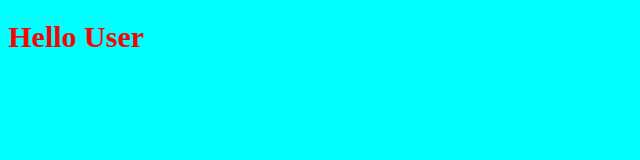
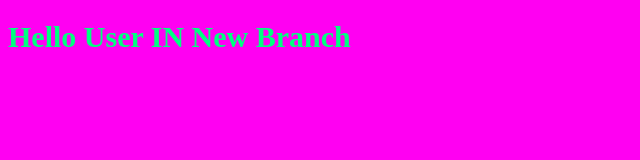
Before and after one commit to FadyEzzat4923/MyProject, a plain HTML site: page index.html in a window 1280 px wide. Shown: the whole page, without its empty margins (0-640 px from the left). Drawn offline with Linux system fonts and the light colour scheme.

Commit message:
New Branch

```diff
--- a/index.html
+++ b/index.html
@@ -7,7 +7,7 @@
     <title>Document</title>
     <link rel="stylesheet" href="style.css">
 </head>
-<h1>Hello User</h1>
+<h1>Hello User IN New Branch</h1>
 <body>
     <script src="file.js"></script>
 </body>
--- a/style.css
+++ b/style.css
@@ -1,8 +1,8 @@
 h1{
     font-weight: bold;
     font-size: 30px;
-    color: red;
+    color: rgb(0, 255, 128);
 }
 body{
-    background-color: aqua;
+    background-color: rgb(255, 0, 242);
 }
```
